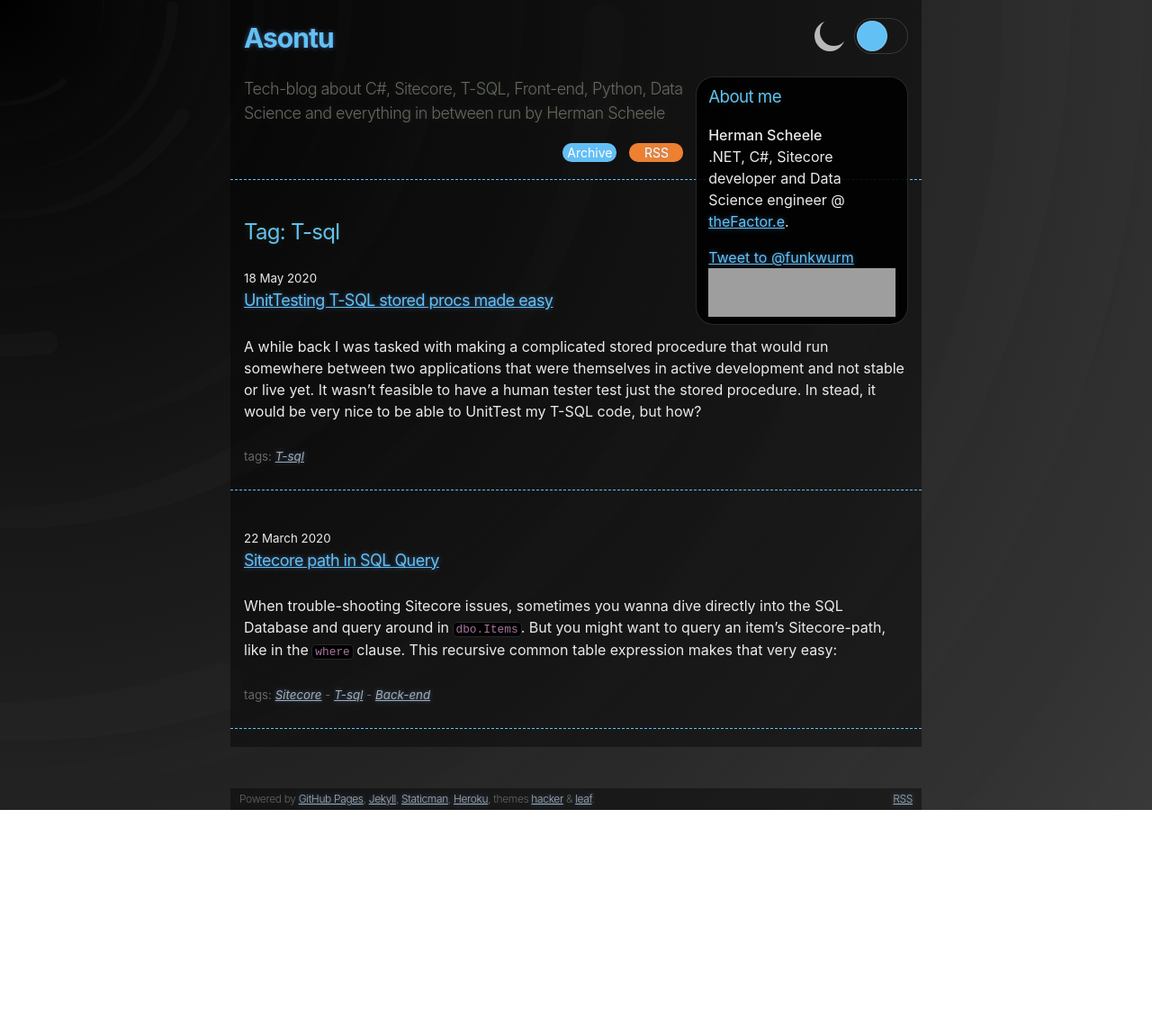
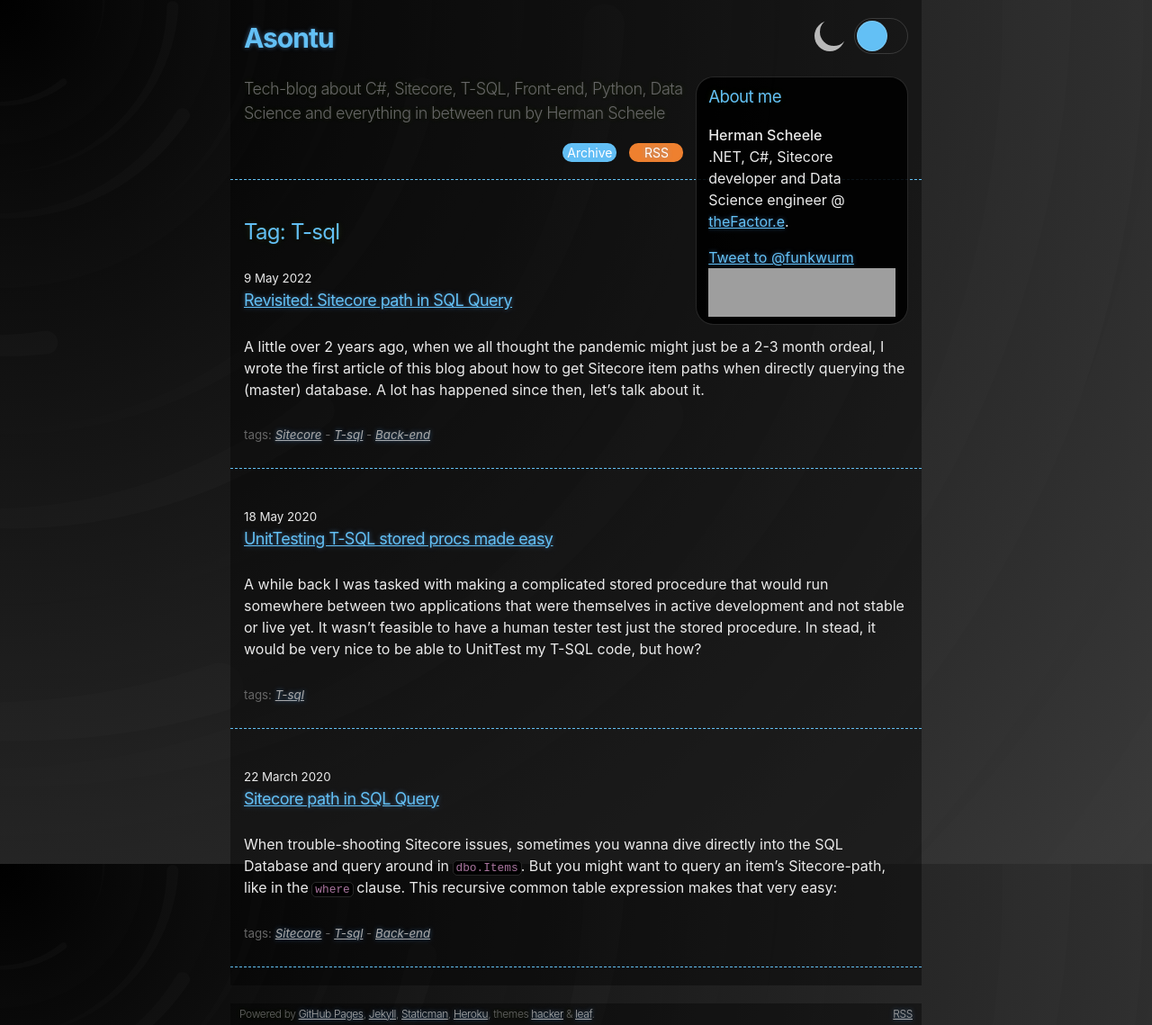
Before and after one commit to asontu/asontu.github.io, a Jekyll site: the page built from tags/t-sql.md, in a window 1280 px wide. Shown: the whole page at 90% size. Built offline with Jekyll 4.4.1, drawn with Linux system fonts in a browser that asks for light colours; nearby versions of some CDN libraries; comment, search, counter and statistics services are not loaded; before the commit the page ends 900 px from its top, so only the background shows below that; some of the changed lines change nothing that is shown; grey boxes are pictures that could not be loaded.

Commit message:
Revisited: Sitecore path in SQL Query

```diff
--- a/_posts/2020-03-22-sitecore-path-in-sql-query.md
+++ b/_posts/2020-03-22-sitecore-path-in-sql-query.md
@@ -6,7 +6,7 @@ tags: sitecore t-sql back-end
 
 When trouble-shooting Sitecore issues, sometimes you wanna dive directly into the SQL Database and query around in `dbo.Items`. But you might want to query an item's Sitecore-path, like in the `where` clause. This recursive common table expression makes that very easy:
 
-{% gist 0feb1c592a42dd0cea34bbf0c9eee806 %}
+<script src="https://gist.github.com/asontu/0feb1c592a42dd0cea34bbf0c9eee806/6ced10f4be8f34231321bbcc554c47488a7b69b8.js"></script>
 <noscript>
 {% highlight sql linenos %}
 ;with ItemPaths as (
@@ -44,3 +44,5 @@ where fi.Name like '%never%publish%'
 {% endhighlight %}
 
 I'm sure the true Sitecore guru's can tell me how to do this with Sitecore Search. But the above also works when Sitecore isn't working so long as you can query the Database.
+
+_**Update:** Since Sitecore 10.1 a lot of the OOTB Sitecore items are no longer stored in the database, see [this article](/2022/05/09/revisited-sitecore-path-in-sql-query.html) about how to adjust your query for this._
--- /dev/null
+++ b/_posts/2022-05-09-revisited-sitecore-path-in-sql-query.md
@@ -0,0 +1,53 @@
+---
+layout: post
+title:  "Revisited: Sitecore path in SQL Query"
+tags: sitecore t-sql back-end
+---
+
+A little over 2 years ago, when we all thought the pandemic might just be a 2-3 month ordeal, I wrote the first article of this blog about how to get Sitecore item paths when directly querying the (master) database. A lot has happened since then, let's talk about it.
+
+With the release of Sitecore 10.1 all the standard, Out-Of-The-Box items that come with Sitecore are no longer stored in the master/web/core databases. In stead they are delivered as Item Resource Files. [These](https://blog.martinmiles.net/post/everything-you-wanted-to-ask-about-items-as-resources-coming-with-new-sitecore-10-1) [articles](https://jermdavis.wordpress.com/2021/03/01/v10-1s-new-database-update-strategy/) go more in depth about the how and why. For this article we mostly care that this breaks the query of my [original solution](/2020/03/22/sitecore-path-in-sql-query.html).
+
+The query uses a [recursive common table expression](https://docs.microsoft.com/en-us/sql/t-sql/queries/with-common-table-expression-transact-sql?view=sql-server-ver15#guidelines-for-defining-and-using-recursive-common-table-expressions) where the [base case](https://en.wikipedia.org/wiki/Recursion_(computer_science)#Base_case) is defined as the item that doesn't have a `ParentID`. This is the `/sitecore` item, but since that item is now no longer in the database, the query can't find it and doesn't return any results. To have a working query again this base-case needs updating to contain the item paths and IDs that other items refer to in their `ParentID` column:
+
+{% gist 0feb1c592a42dd0cea34bbf0c9eee806 %}
+<noscript>
+{% highlight sql linenos %}
+;with RootItems as (
+	select cast(rt.ID as uniqueidentifier) ID, cast(rt.Path as nvarchar(max)) Path
+	from (select ''n)t
+	cross apply ( values
+		('{0DE95AE4-41AB-4D01-9EB0-67441B7C2450}', '/sitecore/content'),
+		('{B701850A-CB8A-4943-B2BC-DDDB1238C103}', '/sitecore/Forms'),
+		('{3D6658D8-A0BF-4E75-B3E2-D050FABCF4E1}', '/sitecore/media library'),
+		('{B26BD035-8D0A-4DF3-8F67-2DE3C7FDD74A}', '/sitecore/templates/Foundation'),
+		('{8F343079-3CC5-4EF7-BC27-32ADDB46F45E}', '/sitecore/templates/Feature'),
+		('{825B30B4-B40B-422E-9920-23A1B6BDA89C}', '/sitecore/templates/Project'),
+		('{B29EE504-861C-492F-95A3-0D890B6FCA09}', '/sitecore/templates/User Defined'),
+		('{E24C4A00-08D6-41C8-B60E-E7990B21697A}', '/sitecore/templates/Branches/Foundation'),
+		('{AD71FACC-3C23-4DF8-A427-672020DB5612}', '/sitecore/templates/Branches/Feature'),
+		('{A1F6469D-16E1-4A5F-9E49-1AAD869A5D11}', '/sitecore/templates/Branches/Project'),
+		('{F03DED1F-B02B-49A1-B4C0-793C6F092CFD}', '/sitecore/templates/Branches/User Defined')
+	) rt(ID,path)
+), ItemPaths as (
+	select r.ID, r.Path
+	from RootItems r
+	union all
+	select i.ID, p.Path + '/' + i.Name
+	from ItemPaths p
+	join dbo.Items i on i.ParentID = p.ID
+)
+select top 10 *
+from ItemPaths
+{% endhighlight %}
+</noscript>
+
+The `from (select ''n)t cross apply(...` part might surprise some people, but I find this the easiest way to define a hardcoded set of results that is easily extended even by people that aren't super familiar with SQL (rather than a bunch of `union all select`'s or having a separate `declare @table table (...)`).
+
+By default this query is now able to get paths of items in the `content`, `Forms` and `Media Library` folders as well as the most common subfolders of `templates`. If you want to find items under, for instance, `/sitecore/layout/Renderings/Feature`, you'll have to add a line with that path and its ID to the list:
+
+{% highlight sql %}
+		('{DA61AD50-8FDB-4252-A68F-B4470B1C9FE8}', '/sitecore/layout/Renderings/Feature')
+{% endhighlight %}
+
+To find these paths and ID's you can just look at any working Sitecore instance, the IDs will be the same across installs.
```
